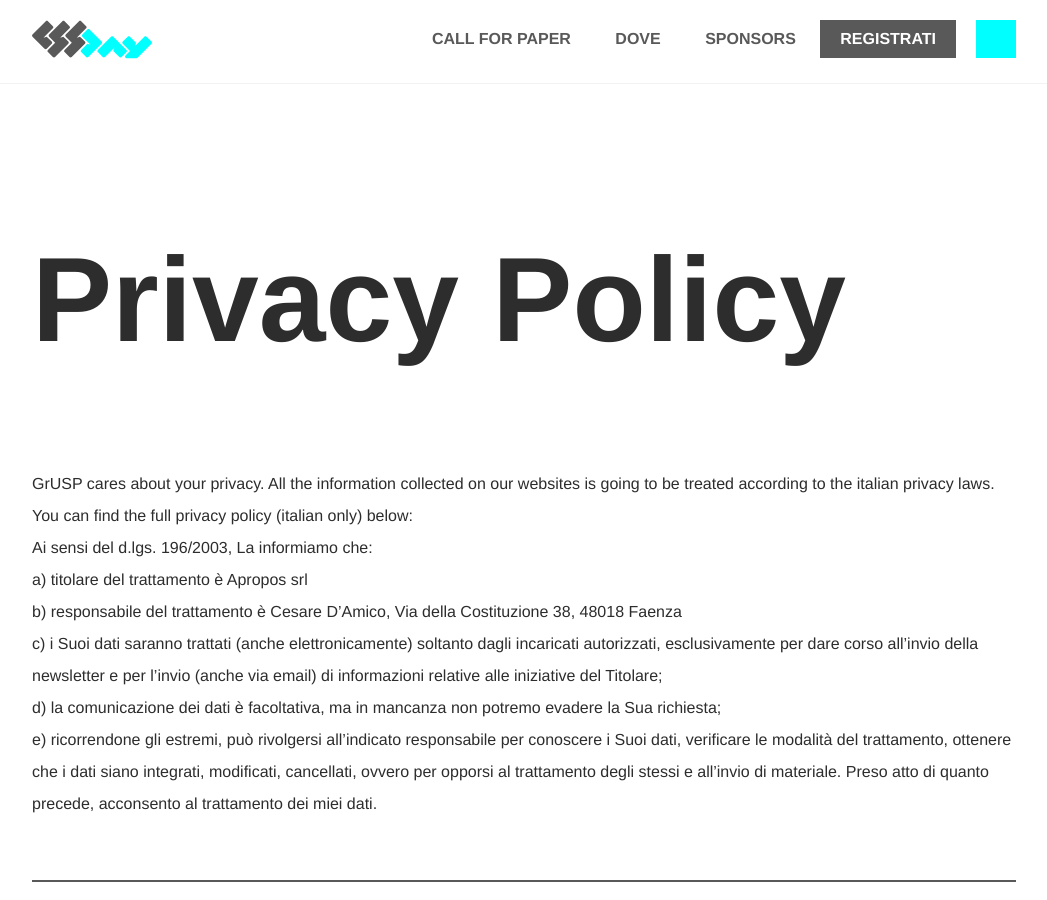
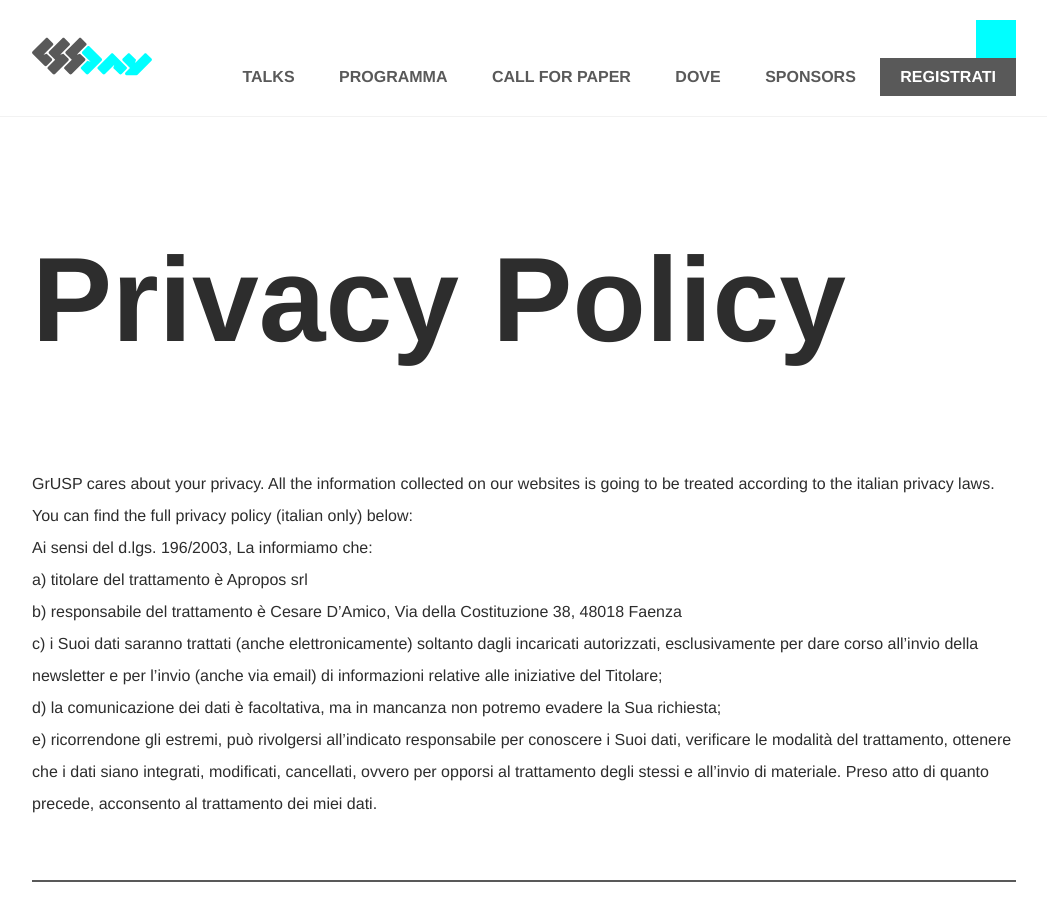
Before and after one commit to francescolaffi/2018.cssday.it, a Jekyll site: the page built from privacy-policy.html, in a window 1280 px wide and 900 px high. Shown: the whole window, without its empty margins (116-1163 px from the left). Built offline with Jekyll 4.4.1, drawn with Linux system fonts in a browser that asks for light colours; some web fonts are replaced.

Commit message:
show talks

```diff
--- a/_data/conference.yml
+++ b/_data/conference.yml
@@ -5,5 +5,5 @@
 where_when: Faenza, 16 Marzo 2018
 year: 2018
 since: 2015
-show_talks: false
+show_talks: true
 googletagmanager: UA-111695734-1
--- a/_data/speakers.yml
+++ b/_data/speakers.yml
@@ -22,6 +22,6 @@
     id: stefania-mellai
     description:
     image: stefania-mellai.png
-    first_name: stefania
+    first_name: Stefania
     last_name: Mellai
     twitter: smellai
```
